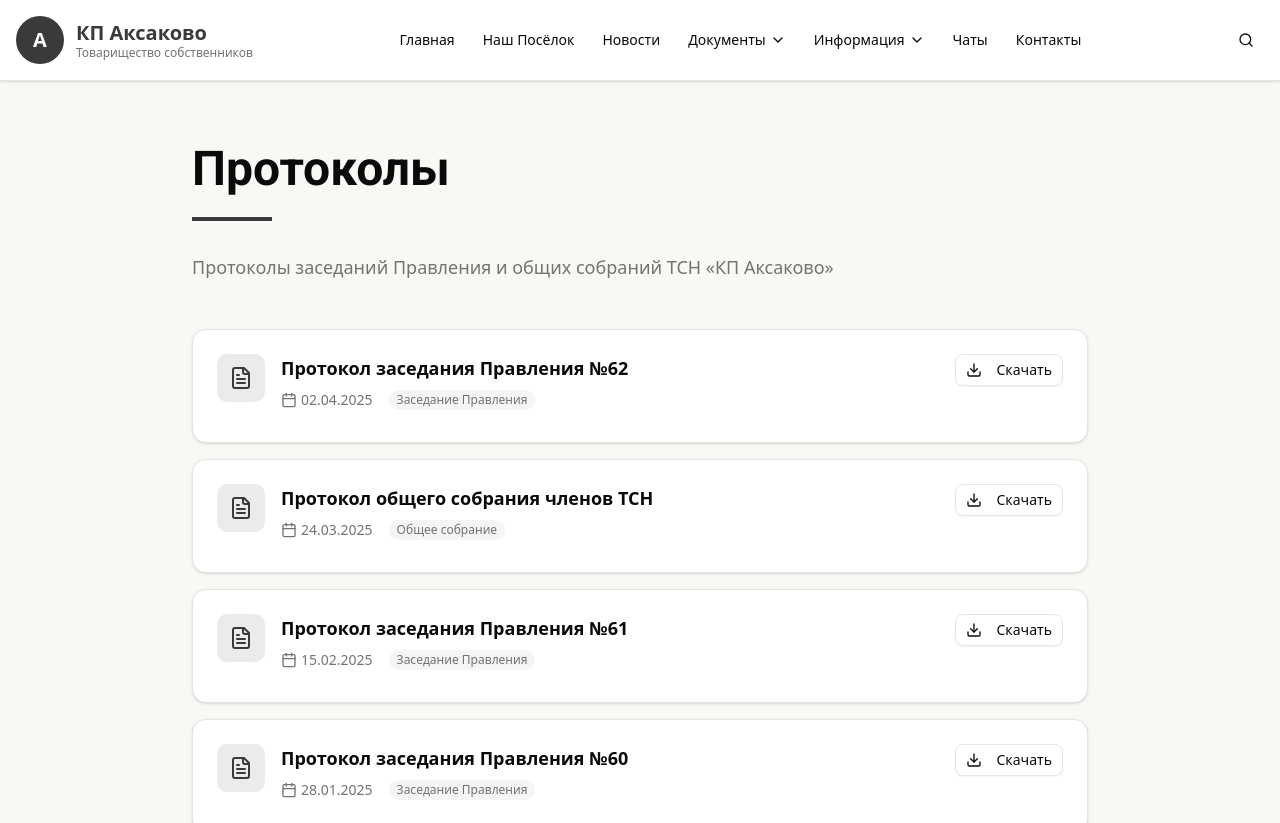
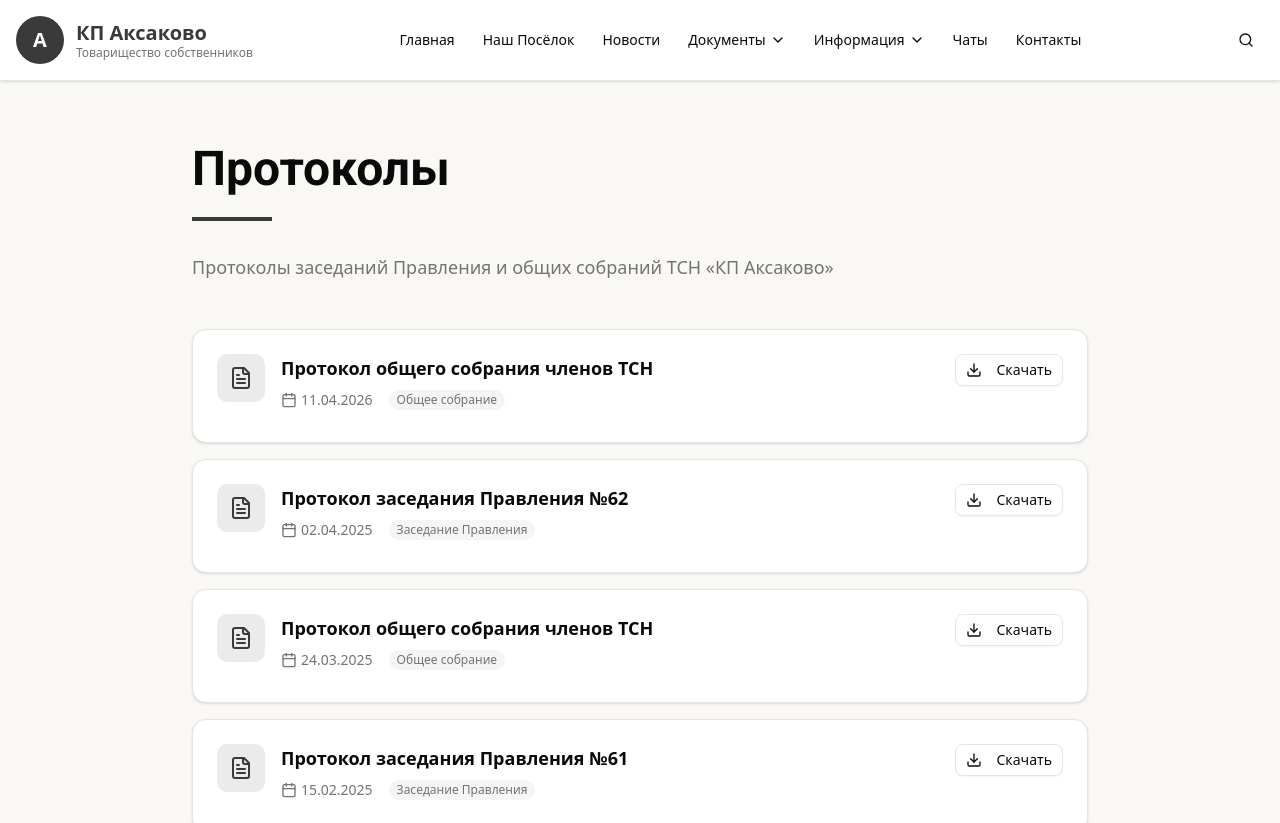
Before and after one commit to kirillshirokov15-source/v0-new-chat, a Next.js app: page /documents/protocols in a window 1280 px wide. Shown: the top 823 px of the page. Built offline with nearby package versions, Linux system fonts and the light colour scheme.

Commit message:
добавил новый протокол 20.04

```diff
--- a/app/documents/protocols/page.tsx
+++ b/app/documents/protocols/page.tsx
@@ -9,6 +9,12 @@ export const metadata = {
 
 export default function ProtocolsPage() {
   const protocols = [
+    {
+      title: "Протокол общего собрания членов ТСН",
+      date: "11.04.2026",
+      type: "Общее собрание",
+      file: "/documents/Protokol-obshego-sobraniya-20.04.2026.pdf",
+    },
     {
       title: "Протокол заседания Правления №62",
       date: "02.04.2025",
```
